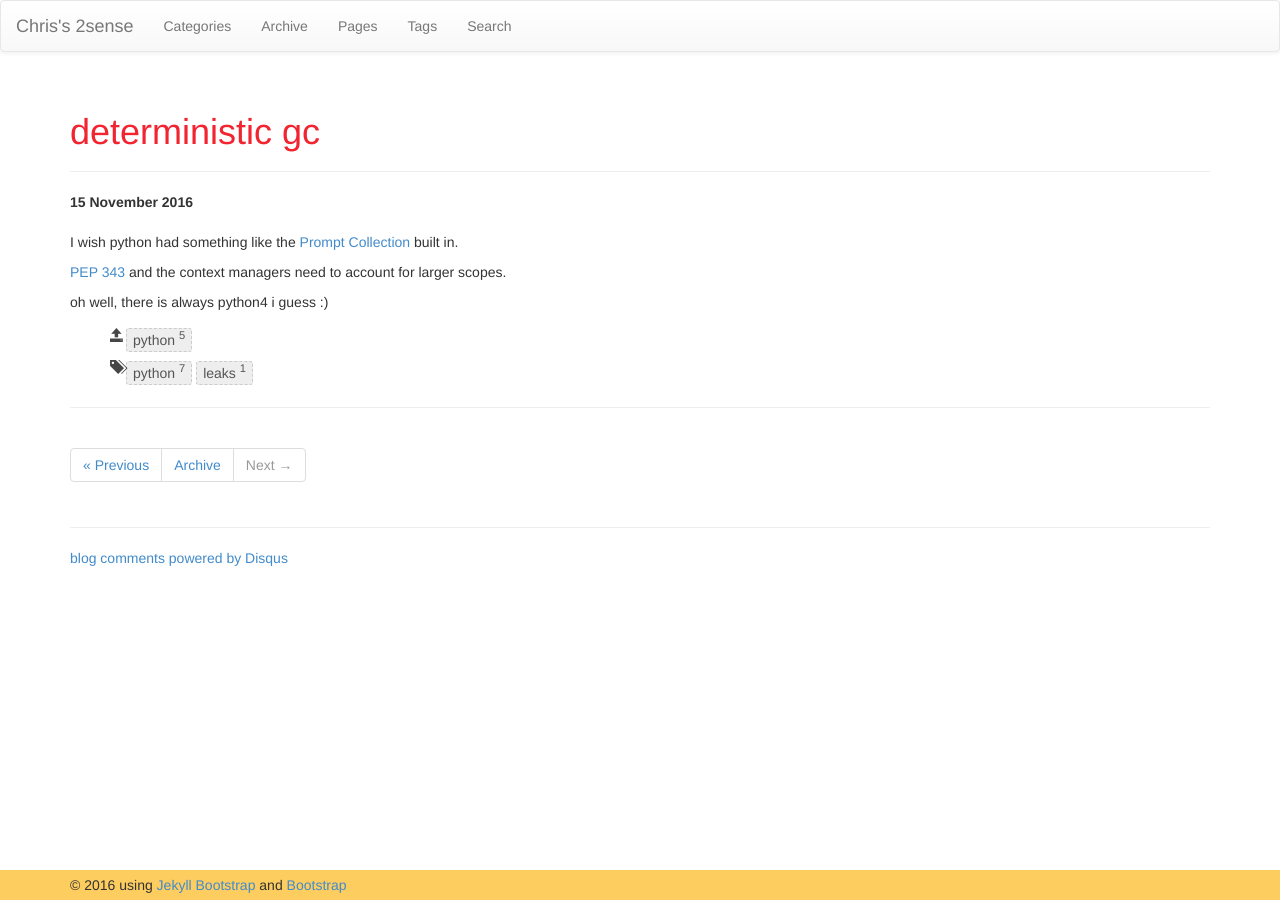
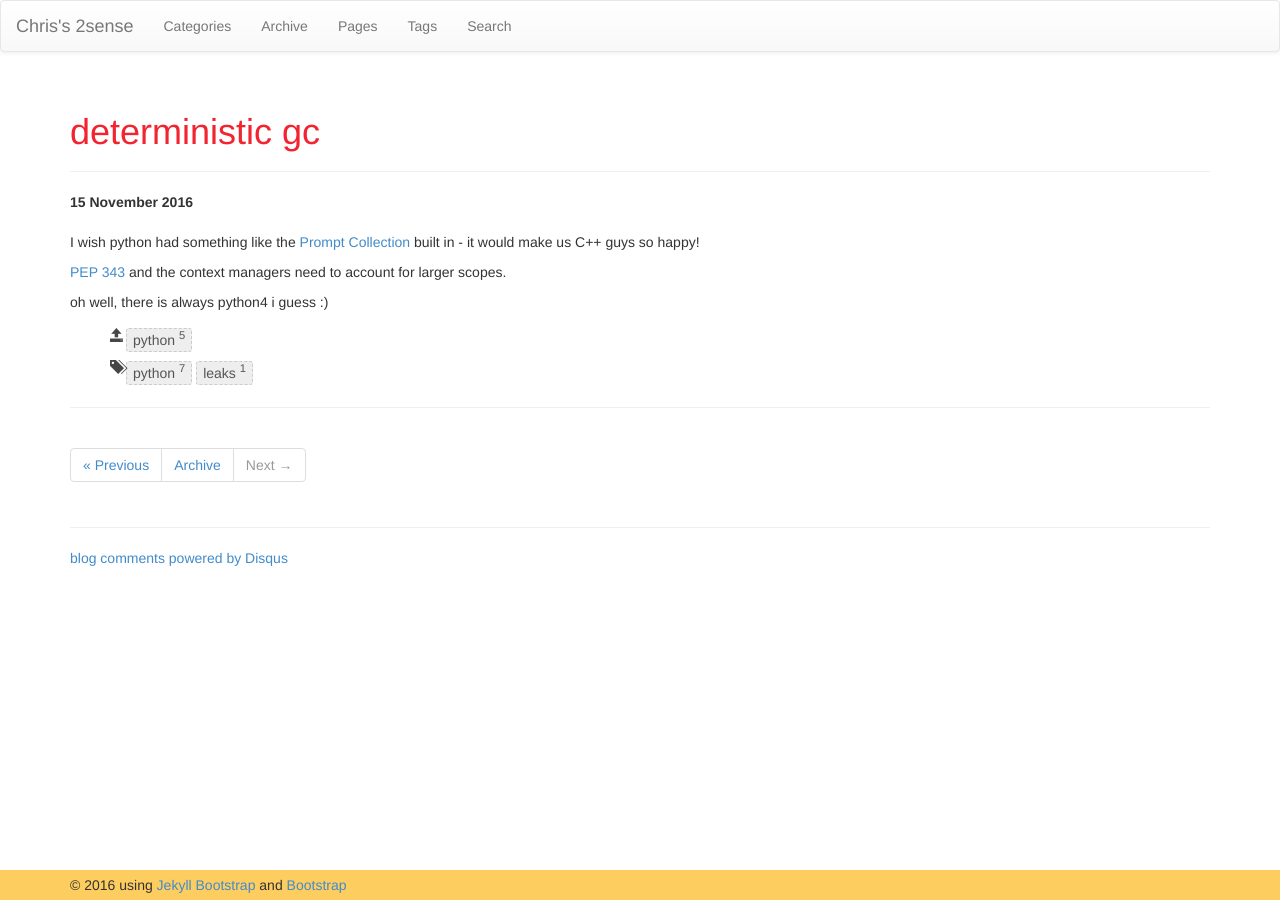
Before and after one commit to faizanvahevaria/chrisamow.github.io, a Jekyll site: the page built from _posts/2016-11-15-deterministic-gc.md, in a window 1280 px wide. Built offline with Jekyll 4.4.1, drawn with Linux system fonts in a browser that asks for light colours; nearby versions of some CDN libraries; comment, search, counter and statistics services are not loaded.

Commit message:
blog content

```diff
--- a/_posts/2016-11-15-deterministic-gc.md
+++ b/_posts/2016-11-15-deterministic-gc.md
@@ -6,7 +6,7 @@ tags: [python, leaks]
 comments: true
 ---
 {% include JB/setup %}
-I wish python had something like the [Prompt Collection](https://github.com/qorelanguage/qore/wiki/Prompt-Collection) built in.
+I wish python had something like the [Prompt Collection](https://github.com/qorelanguage/qore/wiki/Prompt-Collection) built in - it would make us C++ guys so happy!
 
 [PEP 343](https://www.python.org/dev/peps/pep-0343/) and the context managers need to account for larger scopes.
 
```
